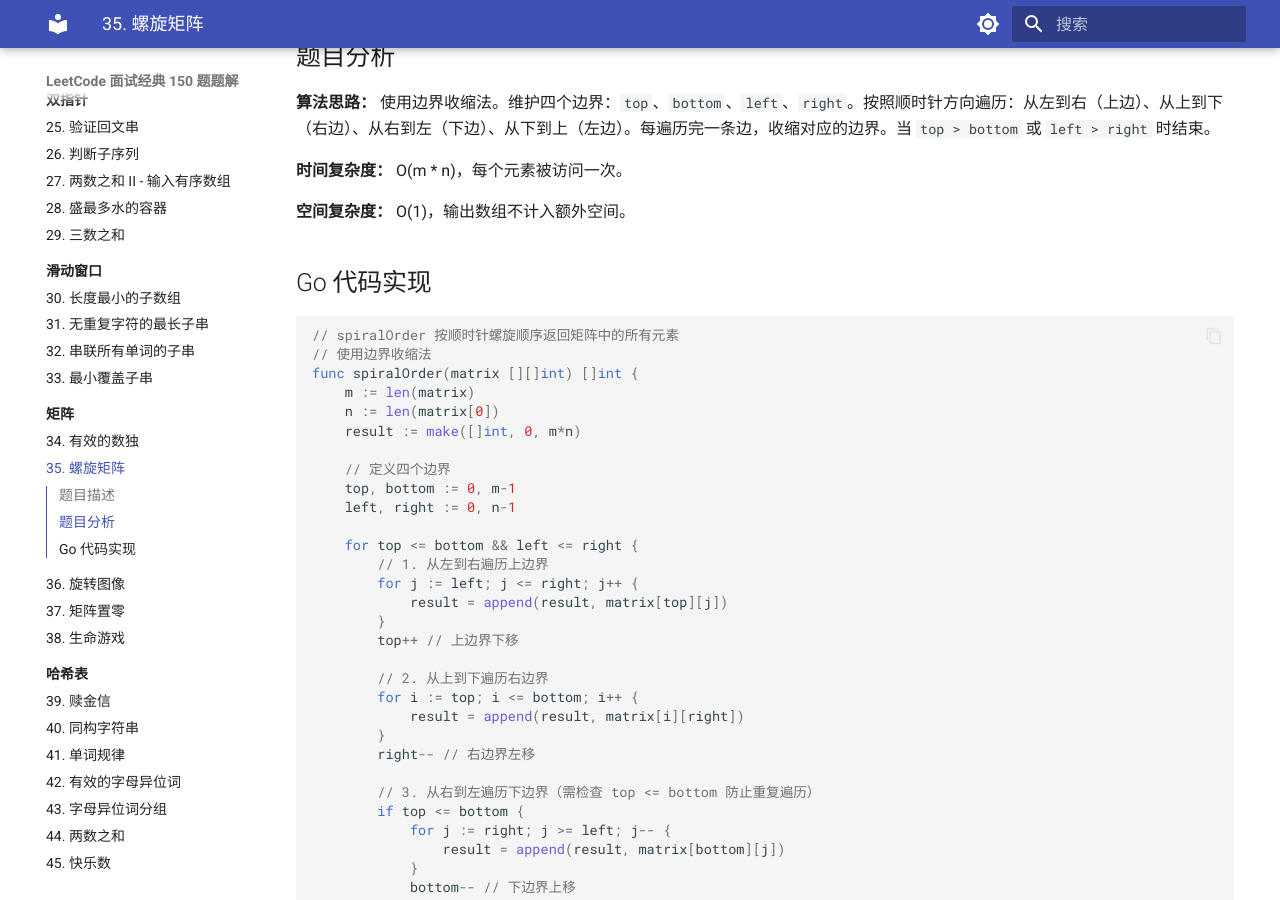
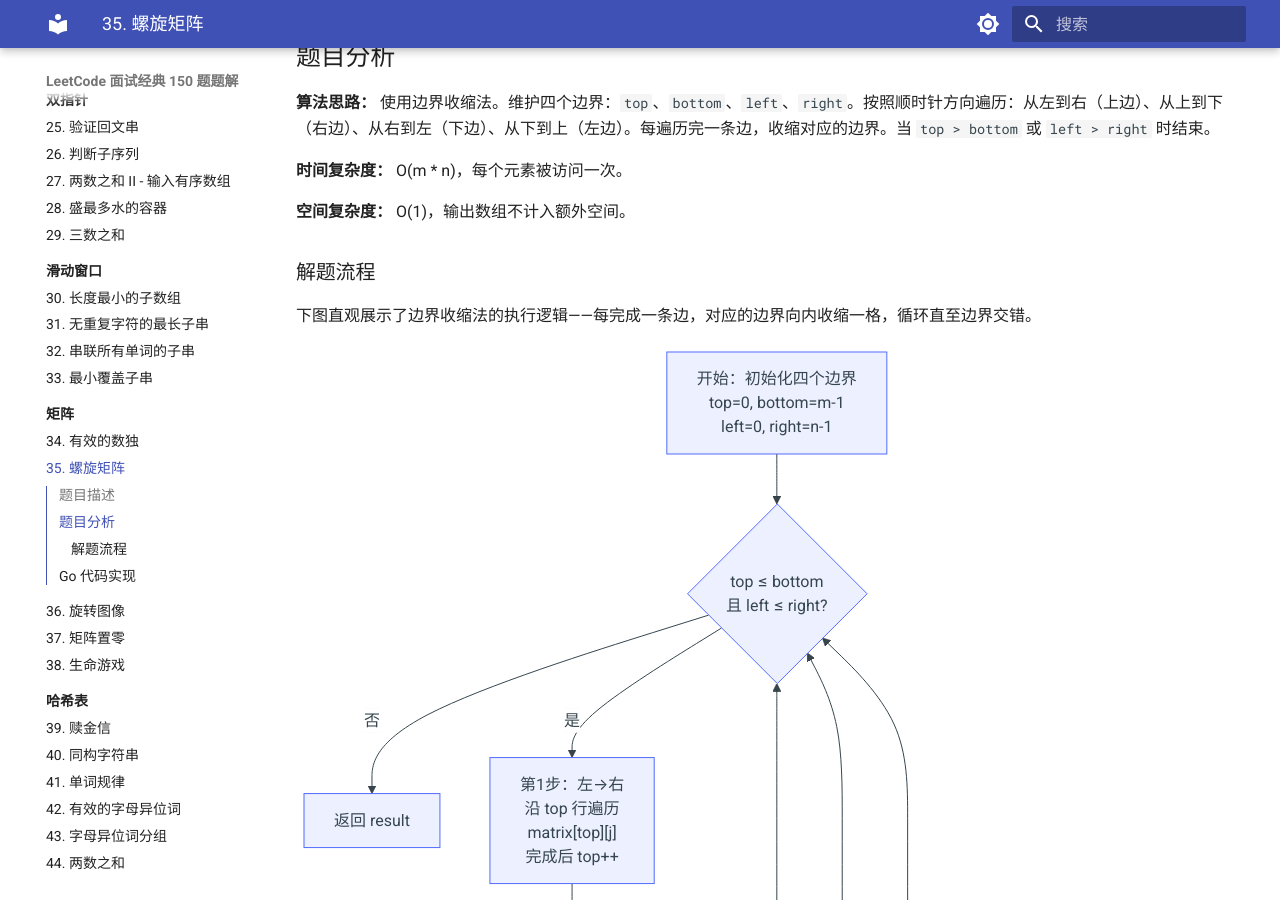
Before and after one commit to YzmjY/leetcode-top-interview-150, an MkDocs documentation site: the page built from docs/04-matrix/35-spiral-matrix.md, in a window 1280 px wide and 900 px high, scrolled down 674 px. Built offline with MkDocs 1.6.1 and Material for MkDocs 9.7.7, drawn with Linux system fonts in a browser that asks for light colours; some of the changed text lies outside the part shown.

Commit message:
feat: 启用 Mermaid 绘图，为第35题添加解题流程图

````diff
--- a/docs/04-matrix/35-spiral-matrix.md
+++ b/docs/04-matrix/35-spiral-matrix.md
@@ -32,6 +32,28 @@
 **时间复杂度：** O(m * n)，每个元素被访问一次。
 
 **空间复杂度：** O(1)，输出数组不计入额外空间。
+
+### 解题流程
+
+下图直观展示了边界收缩法的执行逻辑——每完成一条边，对应的边界向内收缩一格，循环直至边界交错。
+
+```mermaid
+flowchart TD
+    A["开始：初始化四个边界<br/>top=0, bottom=m-1<br/>left=0,  right=n-1"] --> B{"top ≤ bottom<br/>且 left ≤ right?"}
+    B -- 否 --> Z["返回 result"]
+    B -- 是 --> C["第1步：左→右<br/>沿 top 行遍历<br/>matrix[top][j]<br/>完成后 top++"]
+    C --> D["第2步：上→下<br/>沿 right 列遍历<br/>matrix[i][right]<br/>完成后 right--"]
+    D --> E{"top ≤ bottom?"}
+    E -- 是 --> F["第3步：右→左<br/>沿 bottom 行遍历<br/>matrix[bottom][j]<br/>完成后 bottom--"]
+    E -- 否 --> H{"left ≤ right?"}
+    F --> G{"left ≤ right?"}
+    G -- 是 --> H2["第4步：下→上<br/>沿 left 列遍历<br/>matrix[i][left]<br/>完成后 left++"]
+    G -- 否 --> B
+    H2 --> B
+    H -- 否 --> B
+```
+
+> **说明：** 第 3 步和第 4 步前分别检查 `top ≤ bottom` 和 `left ≤ right`，是为了防止单行或单列矩阵在已完成第 1、2 步后产生重复遍历。
 
 ## Go 代码实现
 
--- a/mkdocs.yml
+++ b/mkdocs.yml
@@ -33,7 +33,11 @@ theme:
 markdown_extensions:
   - admonition
   - pymdownx.details
-  - pymdownx.superfences
+  - pymdownx.superfences:
+      custom_fences:
+        - name: mermaid
+          class: mermaid
+          format: !!python/name:pymdownx.superfences.fence_code_format
   - pymdownx.highlight:
       anchor_linenums: true
   - pymdownx.inlinehilite
````
